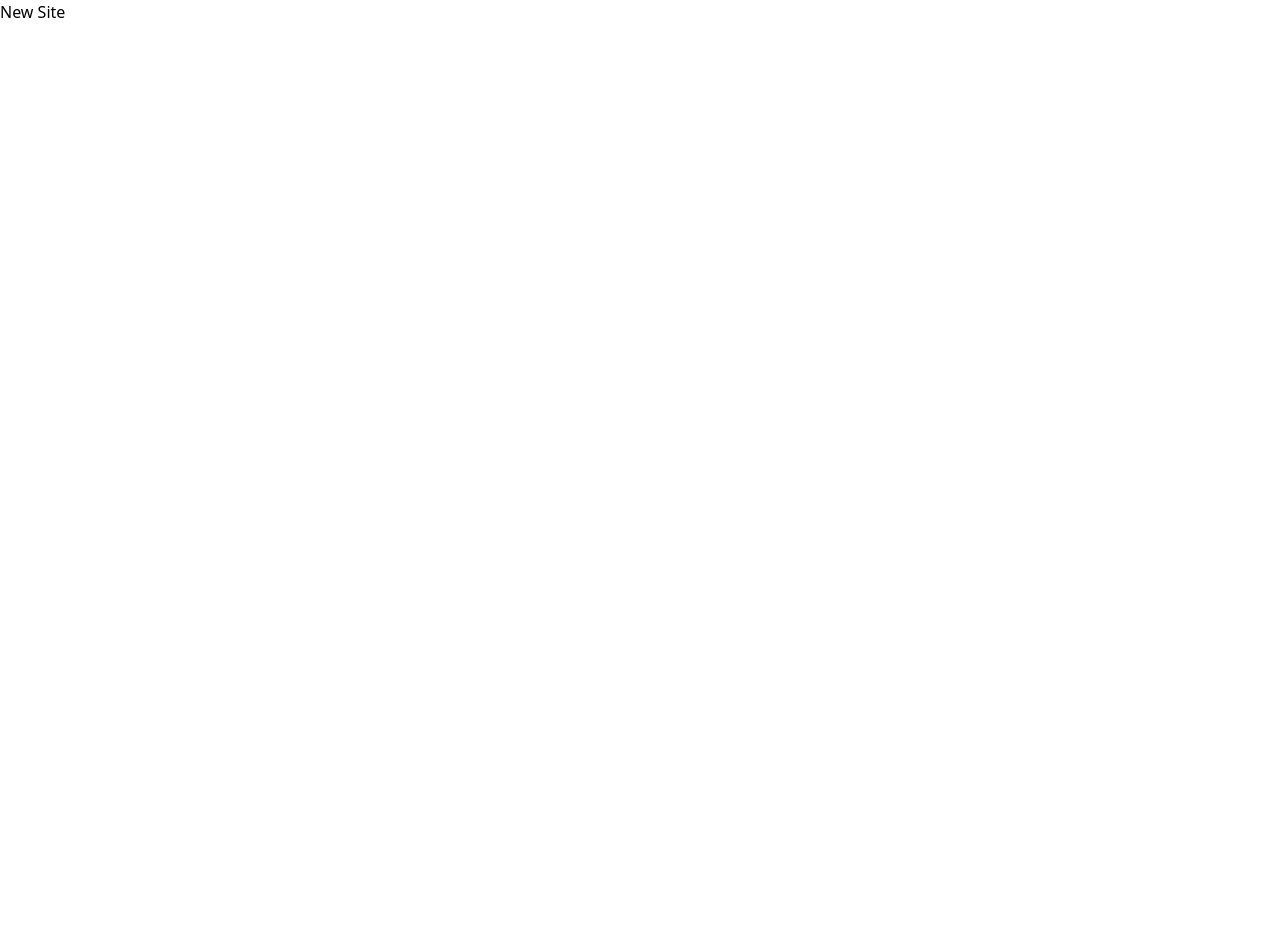
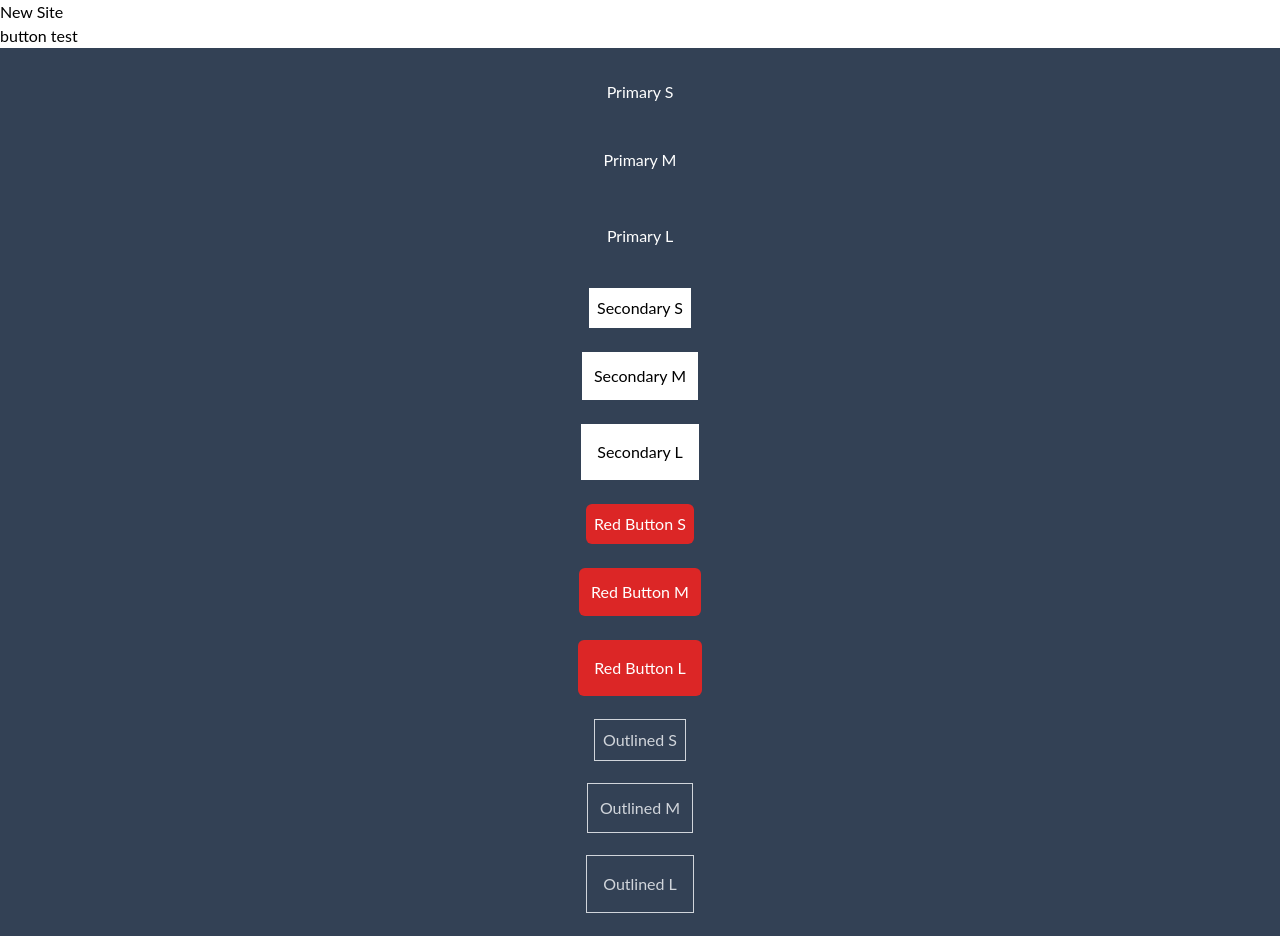
Before and after one commit to yuridapaz/netflix-clone-react, a React (Vite) app: page / in a window 1280 px wide. Before the commit the page ends 800 px from the top, so only its background shows below. Built offline with nearby package versions, Linux system fonts and the light colour scheme.

Commit message:
button format

```diff
--- a/src/App.tsx
+++ b/src/App.tsx
@@ -1,9 +1,49 @@
 import React from 'react';
+import Button from './components/button';
 
 function App() {
   return (
     <>
       <h1>New Site</h1>
+      <h6>button test</h6>
+      <div className="flex flex-col w-full gap-6 bg-slate-700 p-6">
+        <Button variant="primary" size="small">
+          Primary S
+        </Button>
+        <Button variant="primary" size="medium">
+          Primary M
+        </Button>
+        <Button variant="primary" size="large">
+          Primary L
+        </Button>
+        <Button variant="secondary" size="small">
+          Secondary S
+        </Button>
+        <Button variant="secondary" size="medium">
+          Secondary M
+        </Button>
+        <Button variant="secondary" size="large">
+          Secondary L
+        </Button>
+        <Button variant="red" size="small">
+          Red Button S
+        </Button>
+        <Button variant="red" size="medium">
+          Red Button M
+        </Button>
+        <Button variant="red" size="large">
+          Red Button L
+        </Button>
+        <Button variant="outline" size="small">
+          Outlined S
+        </Button>
+        <Button variant="outline" size="medium">
+          Outlined M
+        </Button>
+        <Button variant="outline" size="large">
+          Outlined L
+        </Button>
+      </div>
     </>
   );
 }
--- a/src/components/button/index.tsx
+++ b/src/components/button/index.tsx
@@ -1,25 +1,26 @@
-import { cva } from 'class-variance-authority';
+import { VariantProps, cva } from 'class-variance-authority';
 import React, { ButtonHTMLAttributes, FC } from 'react';
 
-type buttonProps = Pick<
-  ButtonHTMLAttributes<HTMLButtonElement>,
-  'type' | 'disabled' | 'onClick' | 'children' | 'className'
-> & {
-  'data-testid'?: string;
-};
+type buttonProps = VariantProps<typeof buttonVariants> &
+  Pick<ButtonHTMLAttributes<HTMLButtonElement>, 'disabled' | 'onClick' | 'children' | 'className'> & {
+    'data-testid'?: string;
+  };
 
-const buttonVariants = cva('transition-all', {
+const buttonVariants = cva('transition-all m-auto', {
   variants: {
     variant: {
-      primary: '',
-      secondary: '',
-      outline: '',
-      red: '',
+      primary: 'bg-none text-white',
+      secondary: 'bg-white text-black',
+      outline: 'bg-none text-gray-300 outline outline-1 outline-gray-300',
+      red: 'bg-red-600 text-white rounded-md',
     },
     size: {
-      small: '',
-      medium: '',
-      large: '',
+      small: 'p-2',
+      medium: 'p-3',
+      large: 'p-4',
+    },
+    bold: {
+      true: 'font-bold',
     },
   },
 });
@@ -30,12 +31,15 @@ const Button: FC<buttonProps> = ({
   children,
   className,
   'data-testid': dataTestId,
+  variant,
+  size,
+  bold,
 }) => {
   return (
     <button
       disabled={disabled}
       onClick={onClick}
-      className={className}
+      className={buttonVariants({ variant, size, bold, className })}
       data-testid={dataTestId}
     >
       {children}
--- a/src/index.css
+++ b/src/index.css
@@ -1,9 +1,12 @@
 @tailwind base;
 @tailwind components;
 @tailwind utilities;
+
+@import url('https://fonts.googleapis.com/css2?family=Lato:ital,wght@0,100;0,300;0,400;0,700;0,900;1,100;1,300;1,400;1,700;1,900&display=swap');
 
 * {
   margin: 0;
   padding: 0;
   box-sizing: border-box;
+  font-family: 'Lato', 'Segoe UI', Tahoma, Geneva, Verdana, sans-serif;
 }
```
Also changed, not shown: 1 other file (tests, documents, lock files or other folders).
